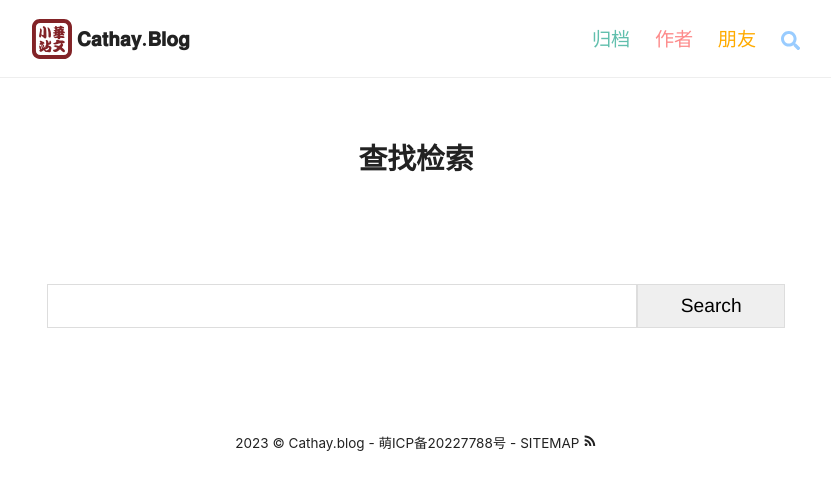
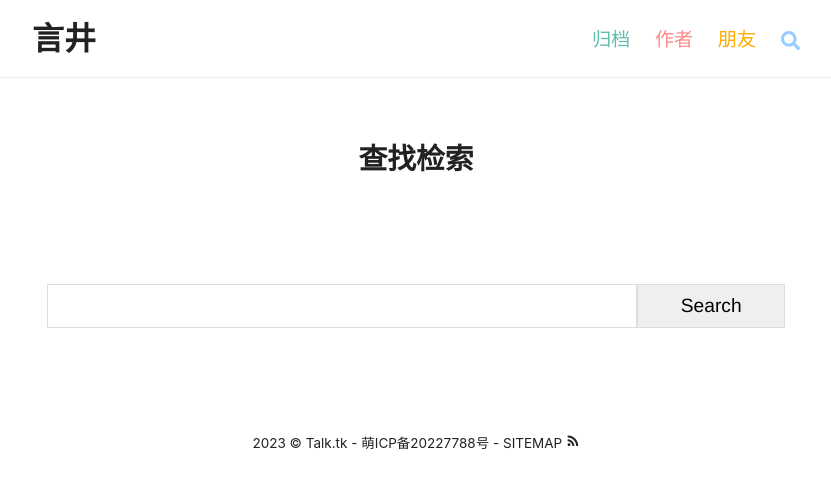
Before and after one commit to ColinAZ/blog, a Jekyll site: the page built from _pages/search.html, in a window 1280 px wide. Shown: the top 490 px of the page, without its empty margins (224-1055 px from the left). Built offline with Jekyll 4.4.1, drawn with Linux system fonts in a browser that asks for light colours; comment, search, counter and statistics services are not loaded.

Commit message:
更换博客名字

```diff
--- a/_includes/footer.html
+++ b/_includes/footer.html
@@ -1,6 +1,6 @@
 <footer>
   <span>
-    <time>{{ site.time | date: '%Y' }}</time> © <a href="{{ '/' | prepend: site.baseurl }}" title="Cathay.blog">Cathay.blog</a> - <a href="https://icp.gov.moe/?keyword=20227788" target="_blank">萌ICP备20227788号</a> - <a href="{{ '/sitemap.xml' | prepend: site.baseurl }}" title="Sitemap">SITEMAP</a> <a href="{{ '/feed.xml' | prepend: site.baseurl }}" title="RSS"><svg style="width:1em" xmlns="http://www.w3.org/2000/svg" viewBox="0 -256 1792 1792"><path d="M596.61 1154.17q0 80-56 136t-136 56q-80 0-136-56t-56-136q0-80 56-136t136-56q80 0 136 56t56 136zm512 123q2 28-17 48-18 21-47 21h-135q-25 0-43-16.5t-20-41.5q-22-229-184.5-391.5t-391.5-184.5q-25-2-41.5-20t-16.5-43v-135q0-29 21-47 17-17 43-17h5q160 13 306 80.5t259 181.5q114 113 181.5 259t80.5 306zm512 2q2 27-18 47-18 20-46 20h-143q-26 0-44.5-17.5t-19.5-42.5q-12-215-101-408.5t-231.5-336q-142.5-142.5-336-231.5t-408.5-102q-25-1-42.5-19.5t-17.5-43.5v-143q0-28 20-46 18-18 44-18h3q262 13 501.5 120t425.5 294q187 186 294 425.5t120 501.5z" fill="currentColor"/></svg></a>
+    <time>{{ site.time | date: '%Y' }}</time> © <a href="{{ '/' | prepend: site.baseurl }}" title="Talk.tk">Talk.tk</a> - <a href="https://icp.gov.moe/?keyword=20227788" target="_blank">萌ICP备20227788号</a> - <a href="{{ '/sitemap.xml' | prepend: site.baseurl }}" title="Sitemap">SITEMAP</a> <a href="{{ '/feed.xml' | prepend: site.baseurl }}" title="RSS"><svg style="width:1em" xmlns="http://www.w3.org/2000/svg" viewBox="0 -256 1792 1792"><path d="M596.61 1154.17q0 80-56 136t-136 56q-80 0-136-56t-56-136q0-80 56-136t136-56q80 0 136 56t56 136zm512 123q2 28-17 48-18 21-47 21h-135q-25 0-43-16.5t-20-41.5q-22-229-184.5-391.5t-391.5-184.5q-25-2-41.5-20t-16.5-43v-135q0-29 21-47 17-17 43-17h5q160 13 306 80.5t259 181.5q114 113 181.5 259t80.5 306zm512 2q2 27-18 47-18 20-46 20h-143q-26 0-44.5-17.5t-19.5-42.5q-12-215-101-408.5t-231.5-336q-142.5-142.5-336-231.5t-408.5-102q-25-1-42.5-19.5t-17.5-43.5v-143q0-28 20-46 18-18 44-18h3q262 13 501.5 120t425.5 294q187 186 294 425.5t120 501.5z" fill="currentColor"/></svg></a>
   </span>
 </footer>
 <script src="//cdn.staticfile.org/jquery/3.6.0/jquery.min.js"></script>
--- a/_includes/head.html
+++ b/_includes/head.html
@@ -1,8 +1,8 @@
 <head>
   <title>
-    {% if page.title %}{{ page.title | escape }} - Cathay.blog（华文小站）
-    {% elsif paginator.previous_page %}第{{ paginator.page }}／{{ paginator.total_pages }}页 - 华文小站（Cathay.blog）
-    {% else %}Cathay.blog（华文小站）
+    {% if page.title %}{{ page.title | escape }} - 言井（talk.tk）
+    {% elsif paginator.previous_page %}第{{ paginator.page }}／{{ paginator.total_pages }}页 - 言井（talk.tk）
+    {% else %}言井（talk.tk）
     {% endif %}
   </title>
   <meta charset="UTF-8">
--- a/_includes/navigation.html
+++ b/_includes/navigation.html
@@ -2,7 +2,7 @@
   <div class="nav">
 	<div class="nav-container">
     <a title="Cathay.blog" href="{{ site.baseurl }}/">
-		<div class="logo">𝐂𝐚𝐭𝐡𝐚𝐲.𝐁𝐥𝐨𝐠</div>
+		<div class="logo">言井</div>
 	</a>
     <h1 class="hidden">华文小站-Cathay.blog</h1>
 	<div class="desktop">
```
Also changed, not shown: main.min.css.
